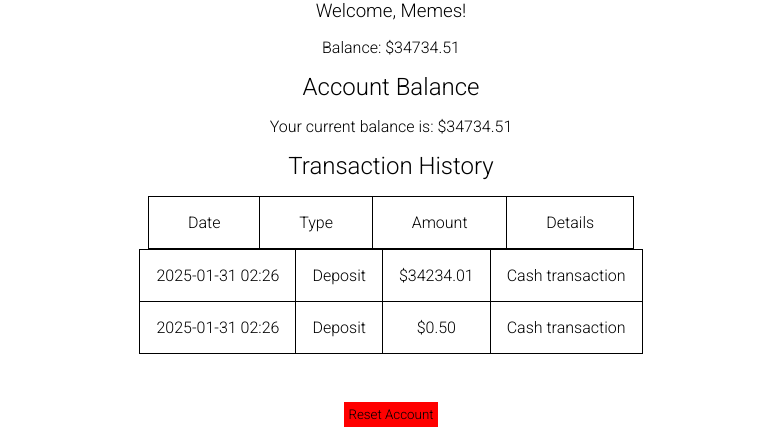
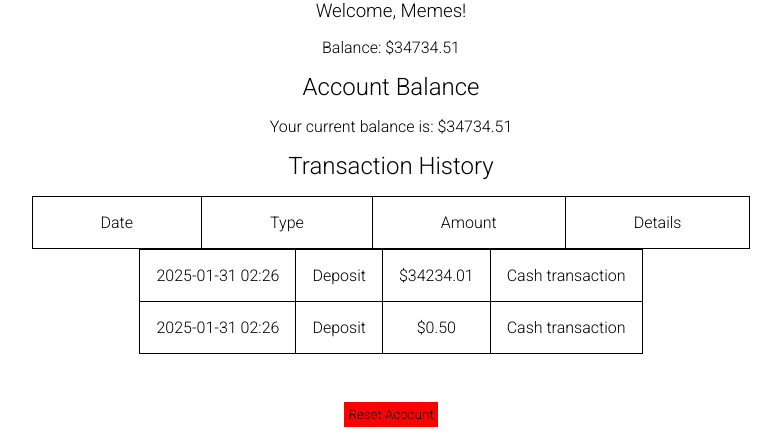
Before and after one commit to Kpeeler51/DjangoTrader, a Django app: page /accounts/balance/ in a window 1280 px wide. Shown: the part 48-496 px from the top of the page, without its empty margins (249-1030 px from the left). Run offline with Django 5.2, Linux system fonts and the light colour scheme; a user stored in the database is signed in; data comes from the database, SQL or seed files in the repository.

Commit message:
account css restructure for readability

```diff
--- a/accounts/static/accounts/css/style.css
+++ b/accounts/static/accounts/css/style.css
@@ -1,3 +1,7 @@
+h2 {
+    margin: 1rem;
+}
+
 table {
     display: flex;
     flex-direction: column;
@@ -5,11 +9,11 @@ table {
 }
 
 th {
-    padding: 1rem 2.43rem
+    padding: 1rem 4.25rem;
 }
 
-h2 {
-    margin: 1rem;
+.balance {
+    margin-bottom: 2rem;
 }
 
 .reset-button {
@@ -18,10 +22,6 @@ h2 {
 
 .reset-container{
     margin-top: 3rem;
-}
-
-.balance {
-    margin-bottom: 2rem;
 }
 
 .deposit-form {
```
